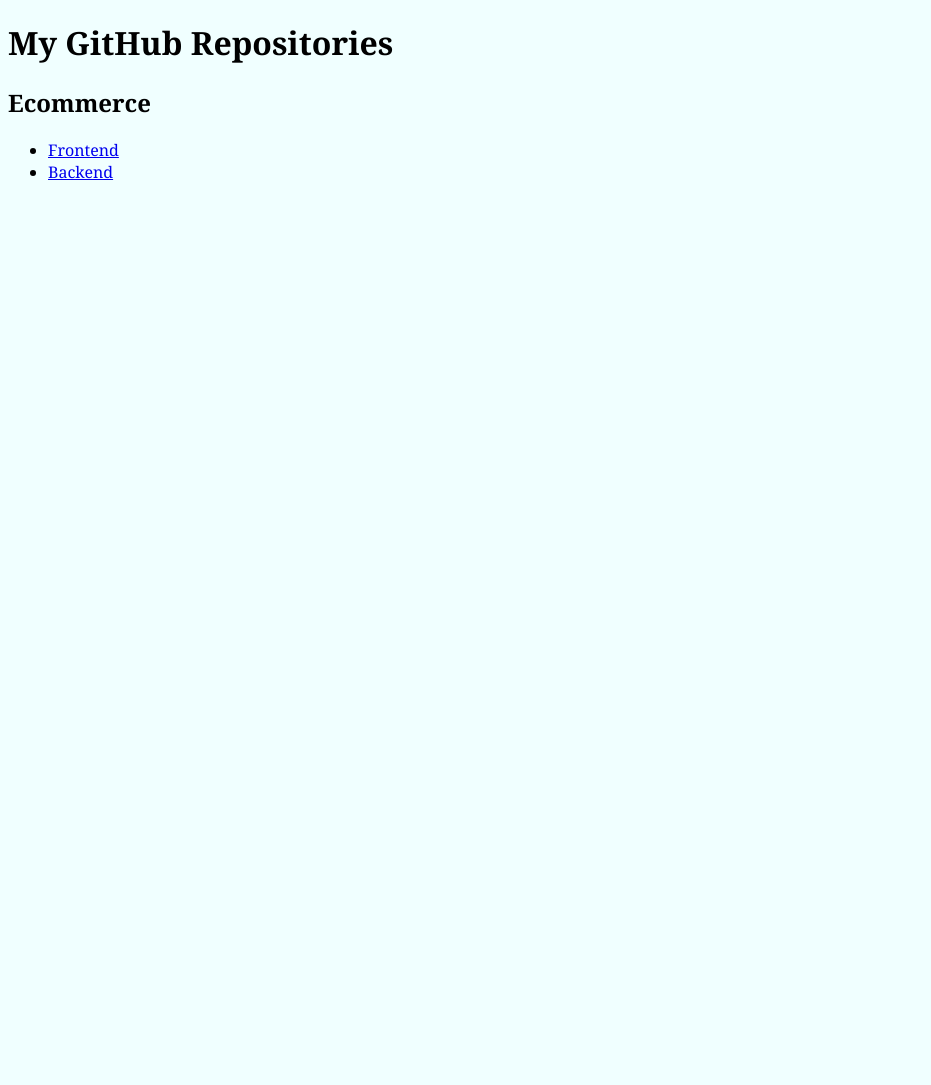
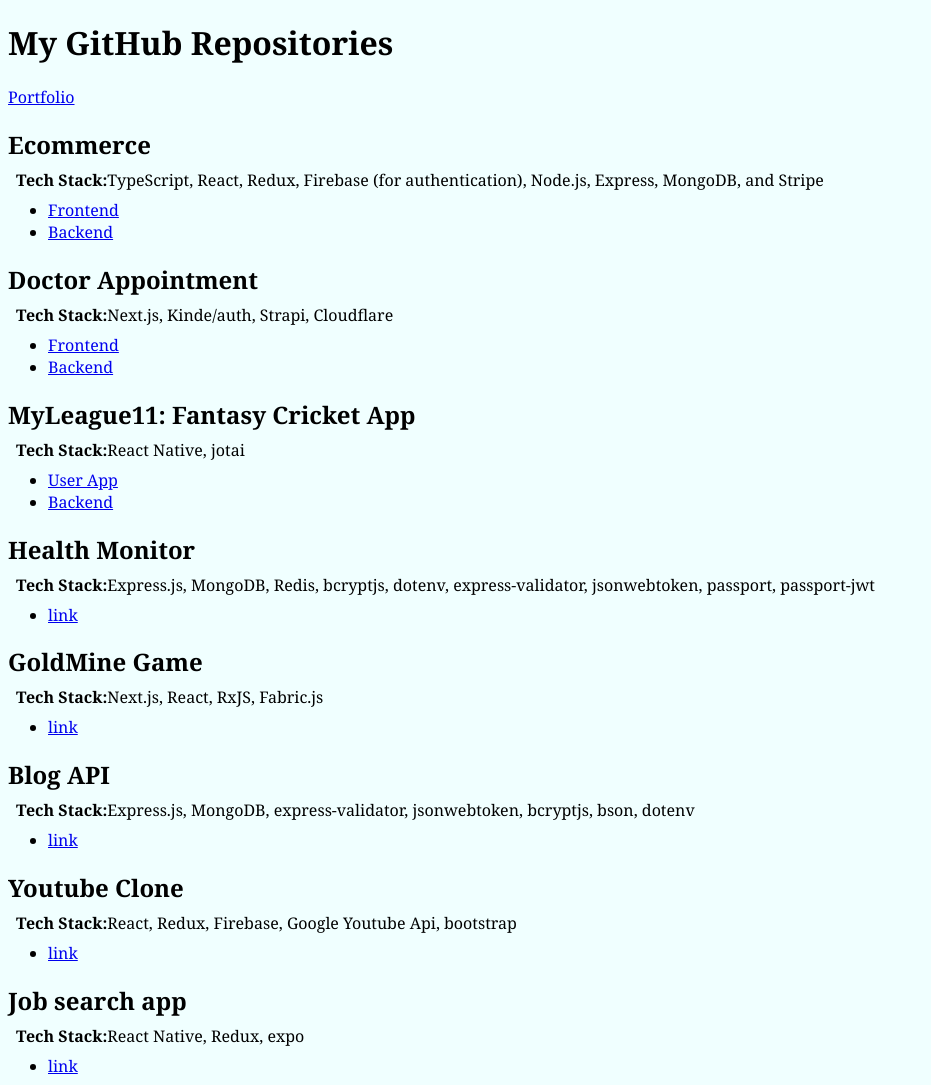
Before and after one commit to Prabhat944/Prabhat944.github.io, a plain HTML site: page index.html in a window 1280 px wide. Shown: the whole page, without its empty margins (0-931 px from the left). Before the commit the page ends 800 px from the top, so only its background shows below. Drawn offline with Linux system fonts and the light colour scheme.

Commit message:
Added more project into it

```diff
--- a/index.html
+++ b/index.html
@@ -6,13 +6,73 @@
 </head>
 <body>
     <h1>My GitHub Repositories</h1>
+    <a href="https://prabhat944.github.io/Portfolio/">Portfolio</a>
 
     <div class="container">
         <h2>Ecommerce</h2>
+        <p><strong>Tech Stack:</strong>TypeScript, React, Redux, Firebase (for authentication), Node.js, Express, MongoDB, and Stripe</p>
     <ul>
         <li><a href="https://github.com/Prabhat944/Ecommerce_frontend_typescript">Frontend</a></li>
         <li><a href="https://github.com/Prabhat944/Ecommerce_backend_typescript">Backend</a></li>
     </ul>
     </div>
+
+    <div class="container">
+        <h2>Doctor Appointment</h2>
+        <p><strong>Tech Stack:</strong>Next.js, Kinde/auth, Strapi, Cloudflare</p>
+    <ul>
+        <li><a href="https://github.com/Prabhat944/Doctor-Appointment-WebApp">Frontend</a></li>
+        <li><a href="https://github.com/Prabhat944/Doctor-appointment-Backend-Strapi">Backend</a></li>
+    </ul>
+    </div>
+
+    <div class="container">
+        <h2>MyLeague11: Fantasy Cricket App</h2>
+        <p><strong>Tech Stack:</strong>React Native, jotai</p>
+    <ul>
+        <li><a href="https://github.com/Prabhat944/myLeague11">User App</a></li>
+        <li><a href="https://github.com/Prabhat944/MyLegend11BackendApi">Backend</a></li>
+    </ul>
+    </div>
+
+    <div class="container">
+        <h2>Health Monitor</h2>
+        <p><strong>Tech Stack:</strong>Express.js, MongoDB, Redis, bcryptjs, dotenv, express-validator, jsonwebtoken, passport, passport-jwt</p>
+    <ul>
+        <li><a href="https://github.com/Prabhat944/Health_monitor">link</a></li>
+    </ul>
+    </div>
+
+    <div class="container">
+        <h2>GoldMine Game</h2>
+        <p><strong>Tech Stack:</strong>Next.js, React, RxJS, Fabric.js</p>
+    <ul>
+        <li><a href="https://github.com/Prabhat944/GoldMine-Game">link</a></li>
+    </ul>
+    </div>
+
+    <div class="container">
+        <h2>Blog API</h2>
+        <p><strong>Tech Stack:</strong>Express.js, MongoDB, express-validator, jsonwebtoken, bcryptjs, bson, dotenv</p>
+    <ul>
+        <li><a href="https://github.com/Prabhat944/blog_api">link</a></li>
+    </ul>
+    </div>
+
+    <div class="container">
+        <h2>Youtube Clone</h2>
+        <p><strong>Tech Stack:</strong>React, Redux, Firebase, Google Youtube Api, bootstrap</p>
+    <ul>
+        <li><a href="https://github.com/Prabhat944/my-youtube">link</a></li>
+    </ul>
+    </div>
+
+    <div class="container">
+        <h2>Job search app</h2>
+        <p><strong>Tech Stack:</strong>React Native, Redux, expo</p>
+    <ul>
+        <li><a href="https://github.com/Prabhat944/job_search-app">link</a></li>
+    </ul>
+    </div>
 </body>
 </html>
--- a/style.css
+++ b/style.css
@@ -2,3 +2,14 @@ body{
     background-color:azure ;
     font-family: Cambria, Cochin, Georgia, Times, 'Times New Roman', serif;
 }
+
+.container > h2{
+   margin-bottom: 0;
+}
+.container > p {
+    margin: 8px;
+}
+.container > ul{
+    padding: 0 40px;
+    margin:0;
+}
```
